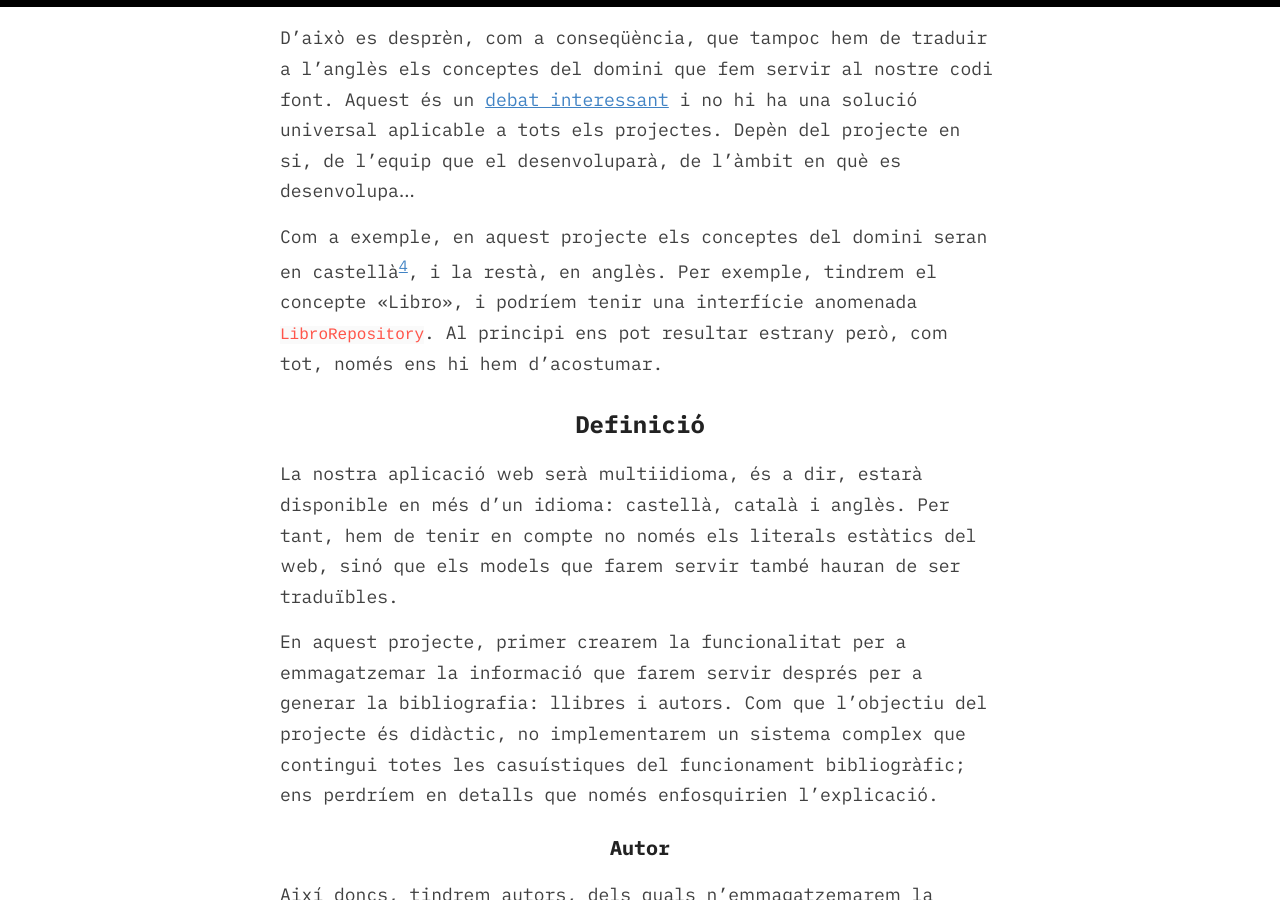
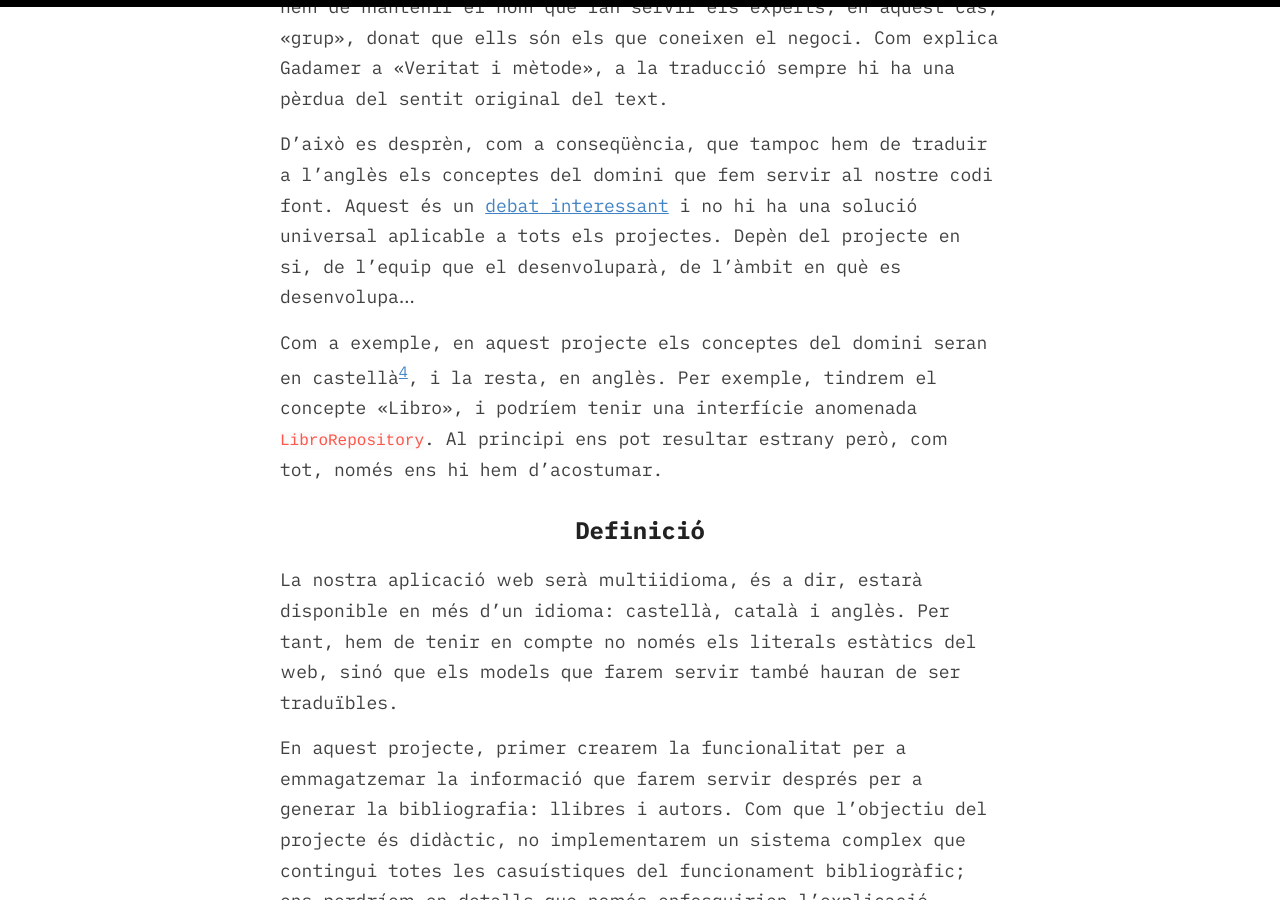
Before and after one commit to rubenrubiob/rubenrubiob.github.io, a Jekyll site: the page built from ca/index.md, in a window 1280 px wide and 900 px high, scrolled down 3613 px. Built offline with Jekyll 4.4.1, drawn with Linux system fonts in a browser that asks for light colours; our own code applies the rules of GitHub Pages for plain Markdown files.

```diff
--- a/ca/index.md
+++ b/ca/index.md
@@ -35,7 +35,7 @@ Per exemple, un port podria ser la interfície d'un repositori de lectura d'un p
 
 Per a aquest projecte, tindrem les següents capes:
 
-![](images/general/capas-hexagonal-png)
+![](/images/general/capas-hexagonal.png)
 
 - `Domain` (Domini): on resideixen els models que representen el negoci.
 - `Application` (Aplicació): conté els serveis d'aplicació, que modelen els casos d'ús de la nostra aplicació.
@@ -52,7 +52,7 @@ El domini ha de venir definit pels experts de producte, siguin del nostre equip,
 
 D'això es desprèn, com a conseqüència, que tampoc hem de traduir a l'anglès els conceptes del domini que fem servir al nostre codi font. Aquest és un [debat interessant](https://twitter.com/ProjectPolly/status/1169877299337945090) i no hi ha una solució universal aplicable a tots els projectes. Depèn del projecte en si, de l'equip que el desenvoluparà, de l'àmbit en què es desenvolupa...
 
-Com a exemple, en aquest projecte els conceptes del domini seran en castellà[^4], i la restà, en anglès. Per exemple, tindrem el concepte «Libro», i podríem tenir una interfície anomenada `LibroRepository`. Al principi ens pot resultar estrany però, com tot, només ens hi hem d'acostumar.
+Com a exemple, en aquest projecte els conceptes del domini seran en castellà[^4], i la resta, en anglès. Per exemple, tindrem el concepte «Libro», i podríem tenir una interfície anomenada `LibroRepository`. Al principi ens pot resultar estrany però, com tot, només ens hi hem d'acostumar.
 
 ## Definició
 
```
Also changed, not shown: es/index.md (+1 -1 lines).
